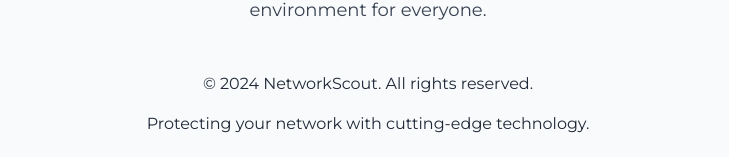
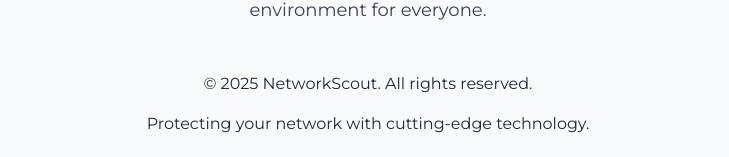
Before and after one commit to Raut-Atharva/NIDPS, a React (Vite) app in the folder FrontEnd/: page /about in a window 1280 px wide. Shown: the part 901-1058 px from the top of the page, without its empty margins (272-1001 px from the left). Built offline with nearby package versions, Linux system fonts and the light colour scheme; no server answers.

Commit message:
Updated the footer

```diff
--- a/FrontEnd/src/components/Footer.jsx
+++ b/FrontEnd/src/components/Footer.jsx
@@ -4,7 +4,7 @@
   return (
     <footer className="p-6  text-center">
       <div className="container mx-auto">
-        <p className="mb-4">&copy; 2024 NetworkScout. All rights reserved.</p>
+        <p className="mb-4">&copy; 2025 NetworkScout. All rights reserved.</p>
         <p>Protecting your network with cutting-edge technology.</p>
       </div>
     </footer>
```
